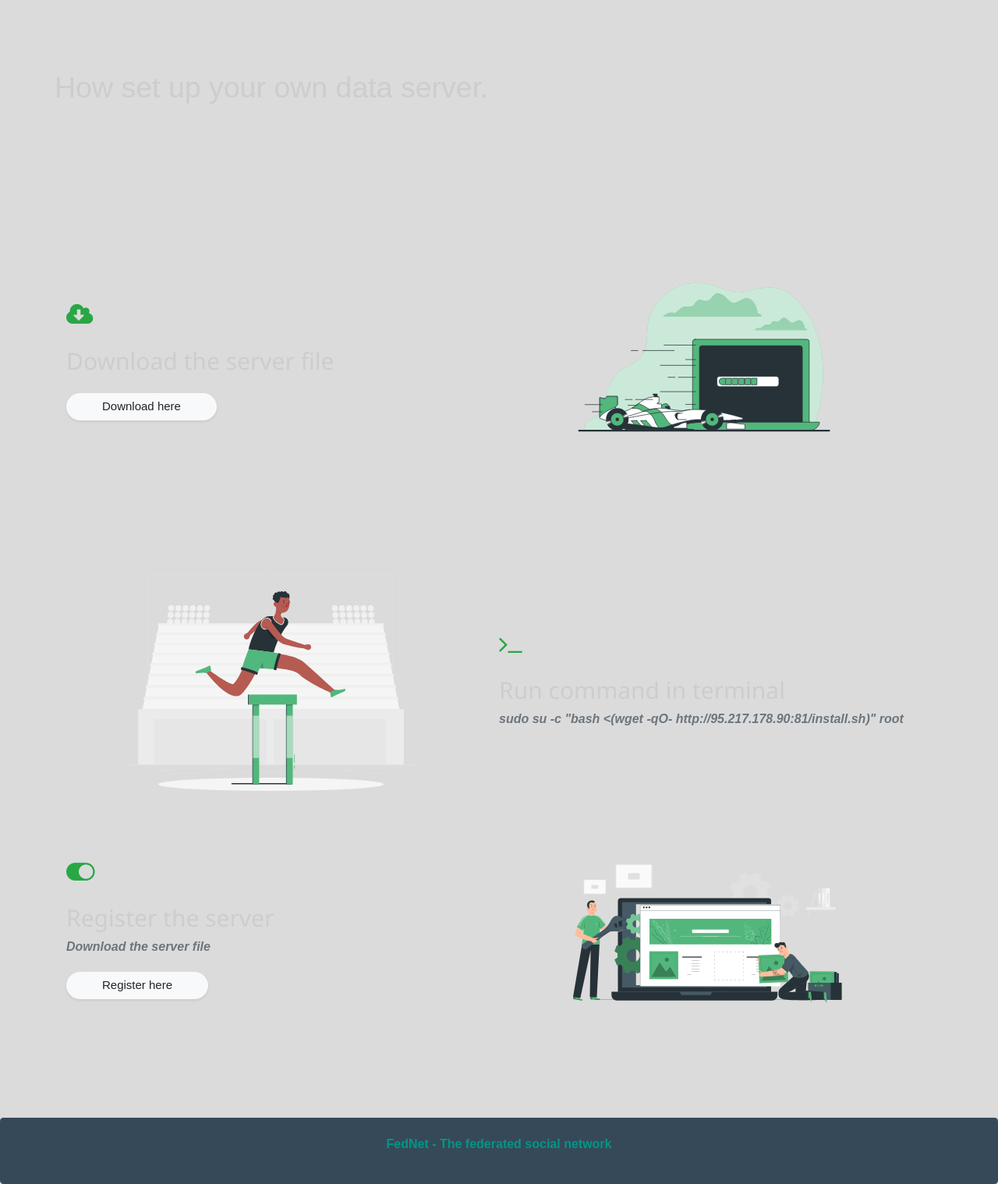
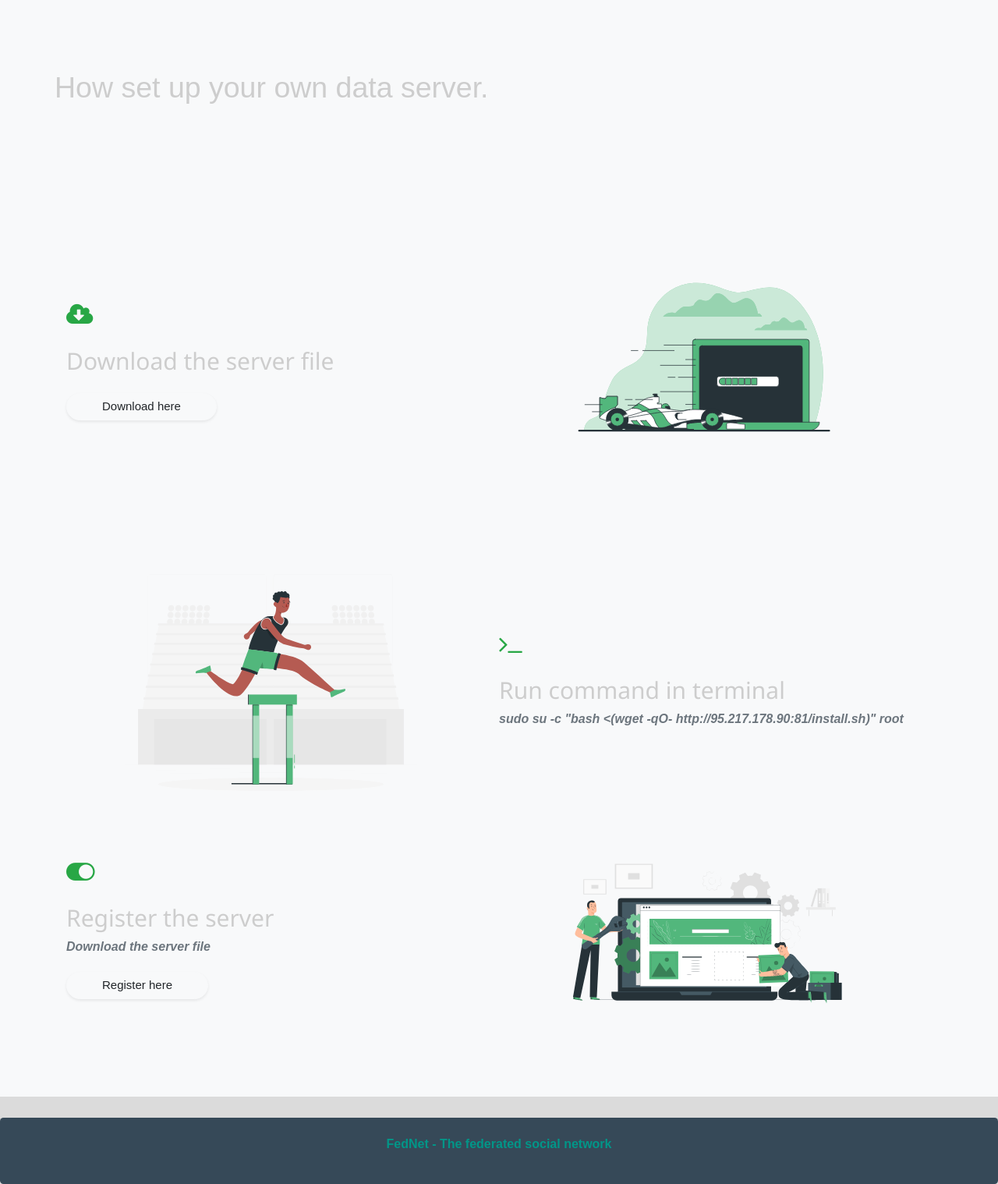
Before and after one commit to rummens1337/federated-social-network, a Python web app: template app/templates/about/serverSetup.html in a window 1280 px wide. Shown: the part 105-1623 px from the top of the page at 78% size. Run offline with Jinja, Linux system fonts and the light colour scheme; the template is opened without the code that fills it, so the values that code supplies are empty; some libraries are stand-ins or nearby versions.

Commit message:
fixed background color of server setup page

```diff
--- a/app/templates/about/serverSetup.html
+++ b/app/templates/about/serverSetup.html
@@ -4,6 +4,7 @@
     {{ super() }}
 {% endblock %}
 {% block content %}
+<div class="bg-light">
   <div class="container py-5">
     <div class="row h-100 align-items-center py-5">
         <p class="h1">How set up your own data server.</p>
@@ -32,4 +33,5 @@
       <div class="col-lg-5 px-5 mx-auto order-1 order-lg-2"><img src="../static/images/stock/Website setup-pana.svg" alt="" class="img-fluid mb-4 mb-lg-0"></div>
     </div>
   </div>
+</div>
 {% endblock %}
```
Lines whose indentation alone changed are shown as unchanged.
